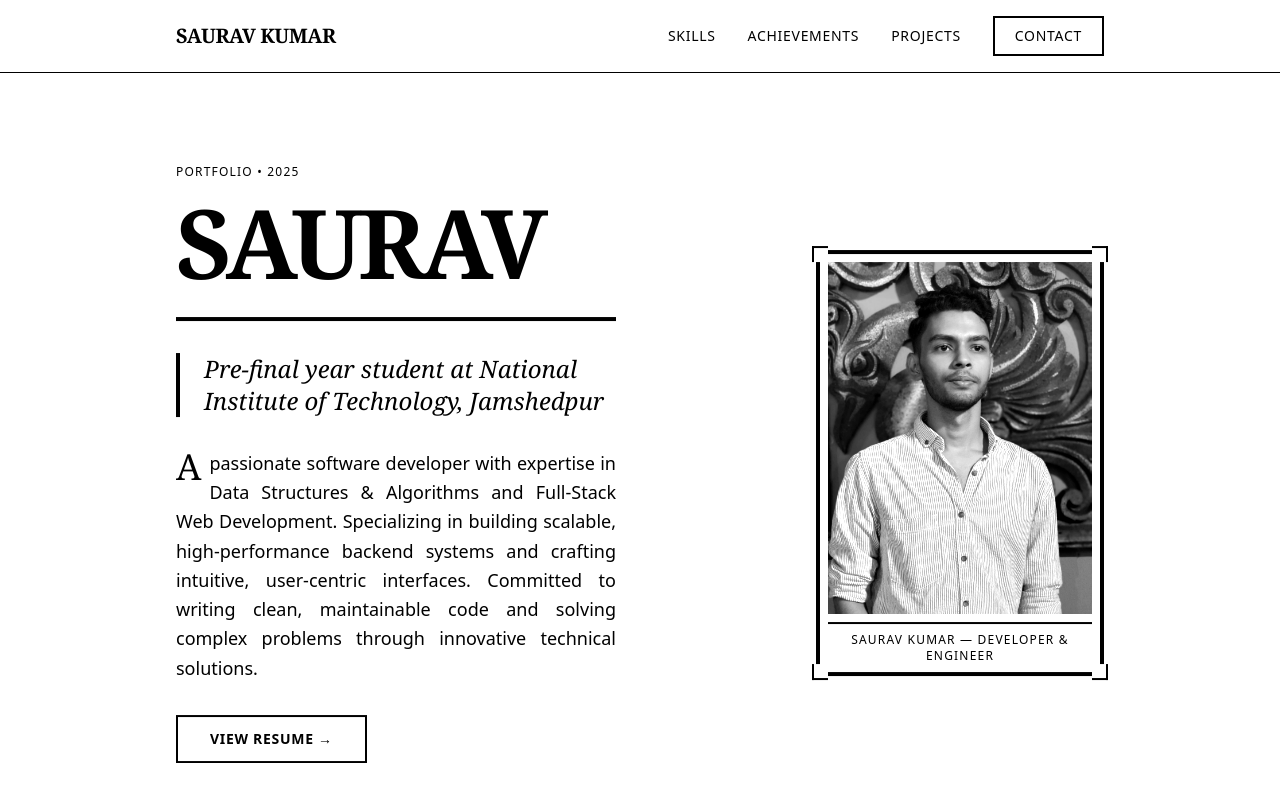
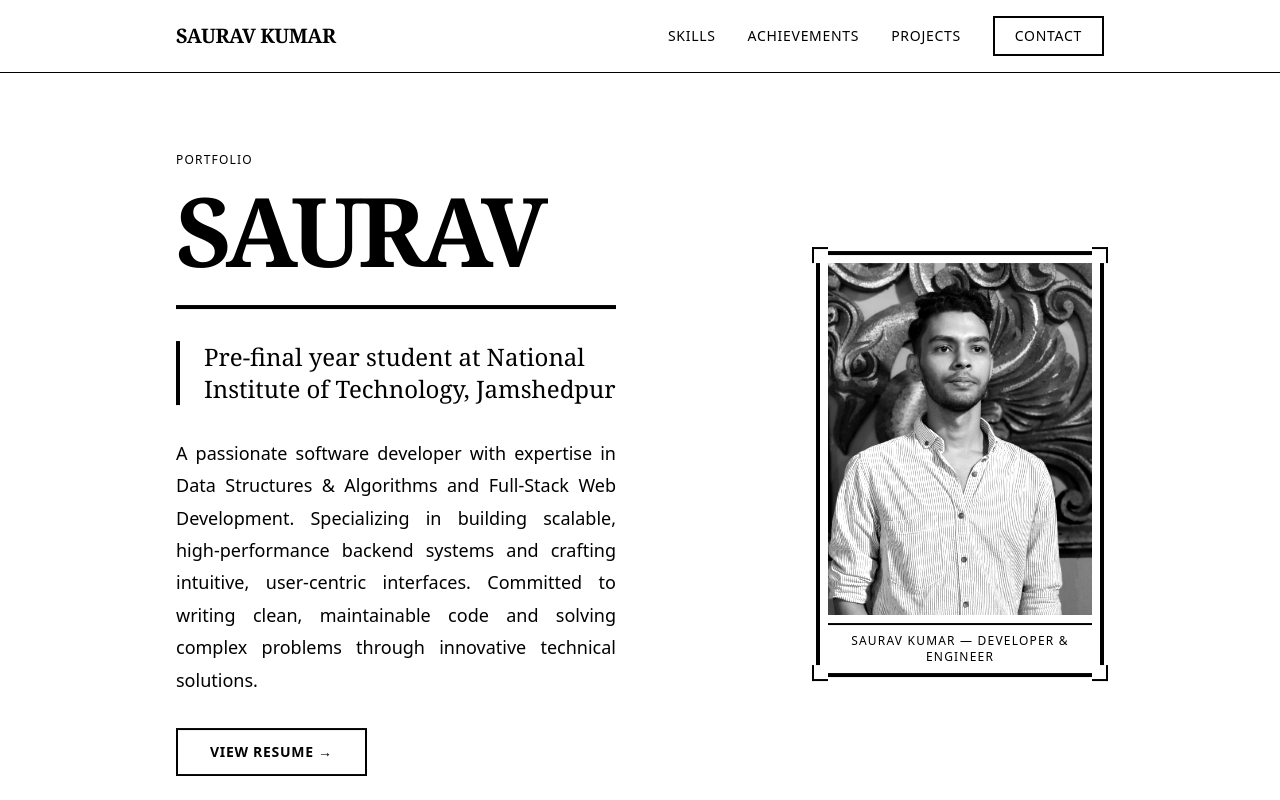
Before and after one commit to SauravKumar04/PORTFOLIO-2026, a React (Vite) app in the folder portfolio/: page / in a window 1280 px wide. Shown: the top 800 px of the page. Built offline with nearby package versions, Linux system fonts and the light colour scheme.

Commit message:
Remove drop cap A and reduce SAURAV font weight

```diff
--- a/portfolio/src/components/Hero.jsx
+++ b/portfolio/src/components/Hero.jsx
@@ -9,16 +9,16 @@ export default function Hero() {
           {/* Text Content */}
           <div>
             <div className="border-b-4 border-black pb-6 mb-8">
-              <div className="text-xs uppercase tracking-widest mb-3">Portfolio • 2025</div>
-              <h1 className="text-5xl sm:text-7xl lg:text-8xl font-serif font-black leading-[1.05] tracking-tighter">
+              <div className="text-xs uppercase tracking-widest mb-3">Portfolio</div>
+              <h1 className="text-5xl sm:text-7xl lg:text-8xl font-semibold leading-[1.05] tracking-[-0.02em]" style={{ fontFamily: "'Playfair Display', 'Georgia', serif", letterSpacing: '-0.05em' }}>
                 SAURAV
               </h1>
             </div>
-            <p className="text-xl sm:text-2xl font-serif italic border-l-4 border-black pl-6 mb-8">
+            <p className="text-xl sm:text-2xl font-serif border-l-4 border-black pl-6 mb-8">
               Pre-final year student at National Institute of Technology, Jamshedpur
             </p>
-            <p className="text-base sm:text-lg leading-relaxed text-justify">
-              <span className="text-4xl font-serif float-left mr-2 leading-none">A</span> passionate software developer with expertise in Data Structures & Algorithms and Full-Stack Web Development. Specializing in building scalable, high-performance backend systems and crafting intuitive, user-centric interfaces. Committed to writing clean, maintainable code and solving complex problems through innovative technical solutions.
+            <p className="text-base sm:text-lg leading-[1.8] text-justify">
+              A passionate software developer with expertise in Data Structures & Algorithms and Full-Stack Web Development. Specializing in building scalable, high-performance backend systems and crafting intuitive, user-centric interfaces. Committed to writing clean, maintainable code and solving complex problems through innovative technical solutions.
             </p>
             <div className="mt-8 flex flex-wrap gap-4">
               <a
--- a/portfolio/src/components/Skills.jsx
+++ b/portfolio/src/components/Skills.jsx
@@ -53,7 +53,6 @@ export default function Skills() {
             <h3 className="text-lg font-serif font-bold uppercase tracking-widest text-gray-600 mb-8">Fundamentals</h3>
             <div className="grid grid-cols-2 sm:grid-cols-3 lg:grid-cols-4 gap-x-8 gap-y-6">
               <SkillItem icon={FaDatabase} label="DBMS" />
-              <SkillItem icon={FaTools} label="Computer Networks" />
               <SkillItem icon={SiMysql} label="SQL" />
               <SkillItem icon={FaTools} label="OOPs" />
               <SkillItem icon={FaTools} label="Operating Systems" />
```
